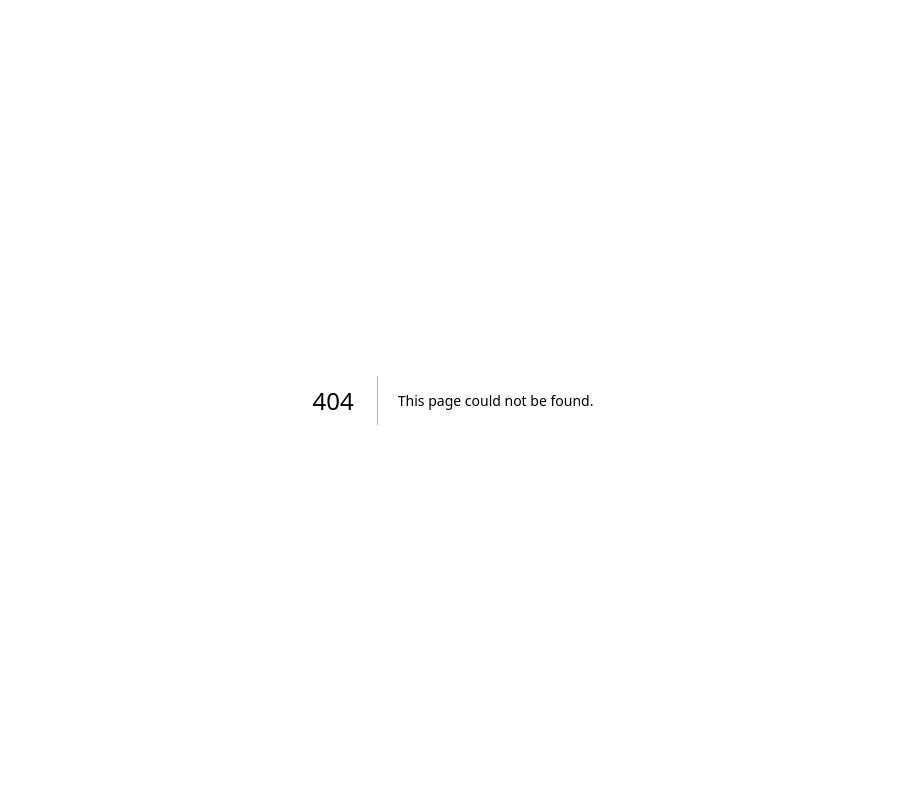
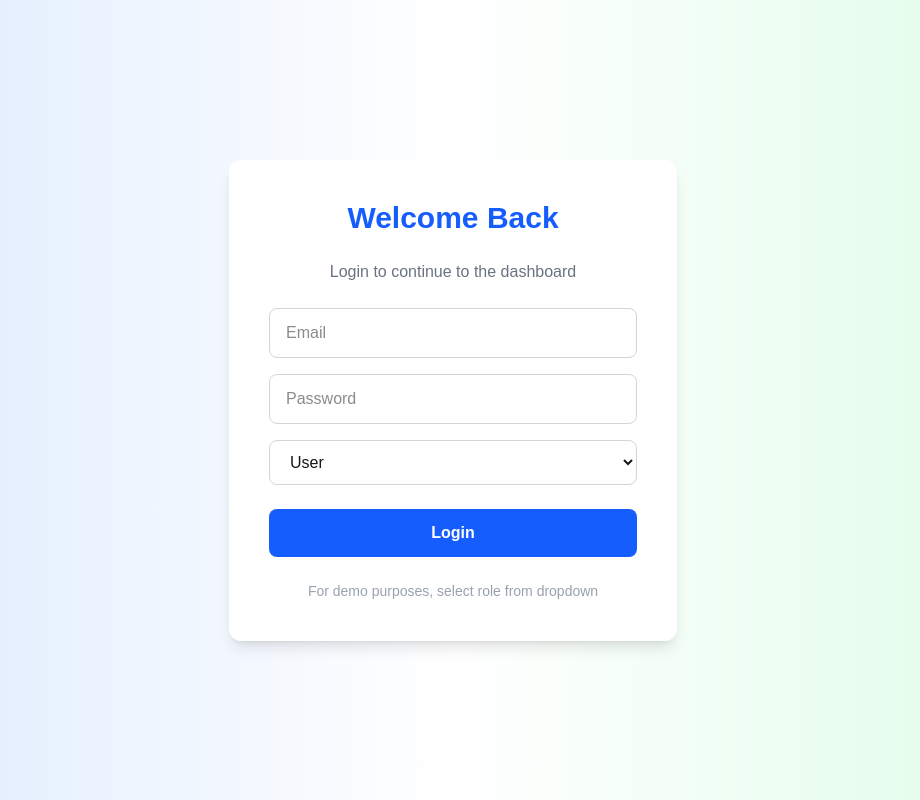
Before and after one commit to Biraj-Thapa/clickbyte-hospital-frontend, a Next.js app: page /login in a window 1280 px wide. Before the commit this address had no page. Shown: the whole page, without its empty margins (187-1107 px from the left). Built offline with nearby package versions, Linux system fonts and the light colour scheme.

Commit message:
login created

```diff
--- /dev/null
+++ b/src/app/login/page.js
@@ -0,0 +1,72 @@
+'use client';
+import { useState } from 'react'
+import { useRouter } from 'next/navigation'
+import { motion } from 'framer-motion'
+
+export default function Login() {
+  const router = useRouter()
+  const [email, setEmail] = useState('')
+  const [password, setPassword] = useState('')
+  const [role, setRole] = useState('User')
+
+  const handleLogin = (e) => {
+    e.preventDefault()
+    if (role === 'Admin') router.push('/admin')
+    if (role === 'Doctor') router.push('/doctor')
+    if (role === 'User') router.push('/user')
+  }
+
+  return (
+    <div className="min-h-screen flex items-center justify-center bg-gradient-to-r from-blue-100 via-white to-green-100">
+      <motion.form
+        initial={{ opacity: 0, y: -20 }}
+        animate={{ opacity: 1, y: 0 }}
+        transition={{ duration: 0.5 }}
+        onSubmit={handleLogin}
+        className="bg-white shadow-lg rounded-xl p-10 w-full max-w-md space-y-6"
+      >
+        <h2 className="text-3xl font-bold text-center text-blue-600">Welcome Back</h2>
+        <p className="text-center text-gray-500">Login to continue to the dashboard</p>
+
+        <div className="space-y-4">
+          <input
+            type="email"
+            placeholder="Email"
+            value={email}
+            onChange={e => setEmail(e.target.value)}
+            className="w-full px-4 py-3 border border-gray-300 rounded-lg focus:outline-none focus:ring-2 focus:ring-blue-400 transition"
+            required
+          />
+          <input
+            type="password"
+            placeholder="Password"
+            value={password}
+            onChange={e => setPassword(e.target.value)}
+            className="w-full px-4 py-3 border border-gray-300 rounded-lg focus:outline-none focus:ring-2 focus:ring-blue-400 transition"
+            required
+          />
+          <select
+            value={role}
+            onChange={e => setRole(e.target.value)}
+            className="w-full px-4 py-3 border border-gray-300 rounded-lg focus:outline-none focus:ring-2 focus:ring-blue-400 transition"
+          >
+            <option>Admin</option>
+            <option>Doctor</option>
+            <option>User</option>
+          </select>
+        </div>
+
+        <button
+          type="submit"
+          className="w-full bg-blue-600 text-white py-3 rounded-lg font-semibold hover:bg-blue-700 transition"
+        >
+          Login
+        </button>
+
+        <p className="text-center text-gray-400 text-sm">
+          For demo purposes, select role from dropdown
+        </p>
+      </motion.form>
+    </div>
+  )
+}
```
Also changed, not shown: package.json (+5 -4 lines), 1 other file (tests, documents, lock files or other folders).
